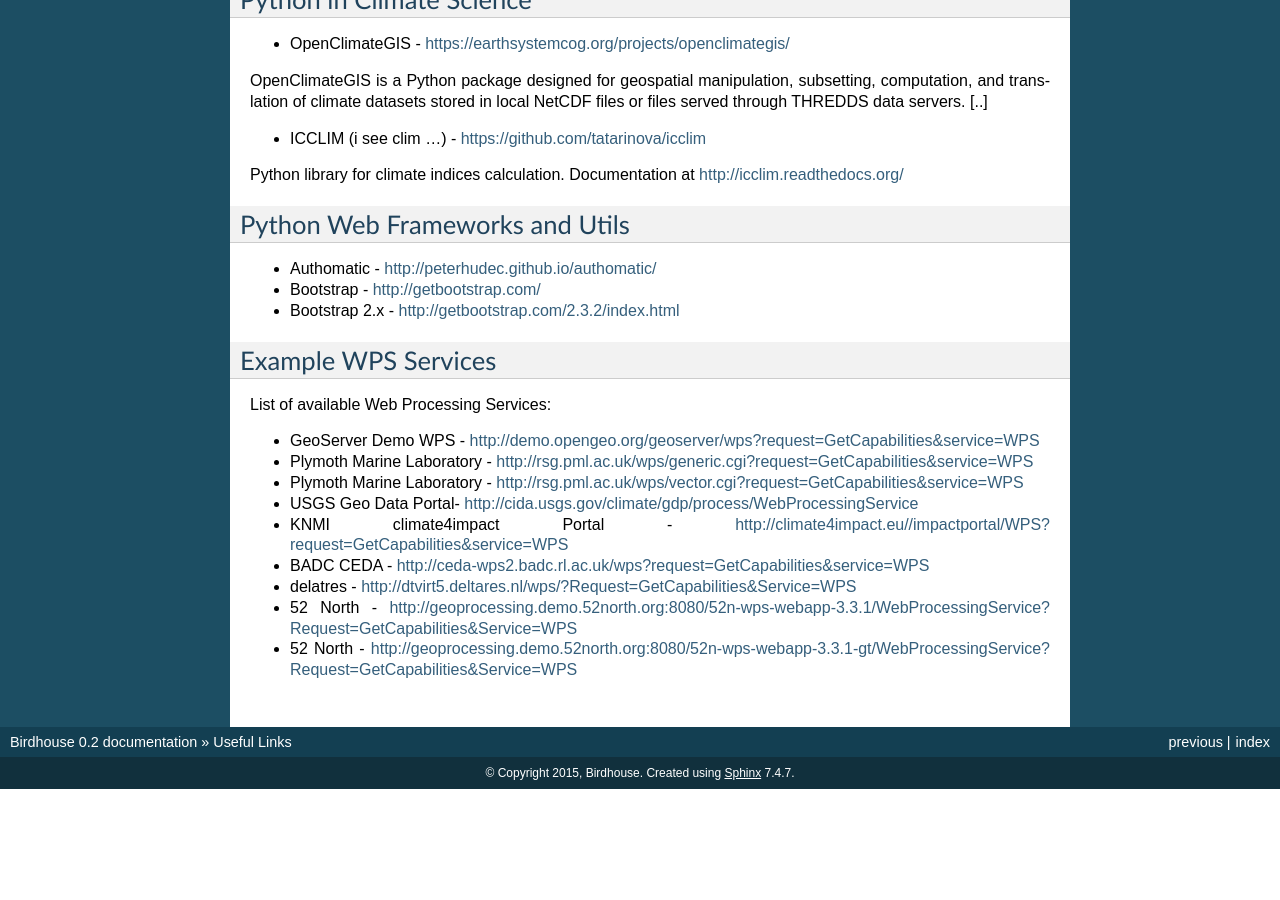
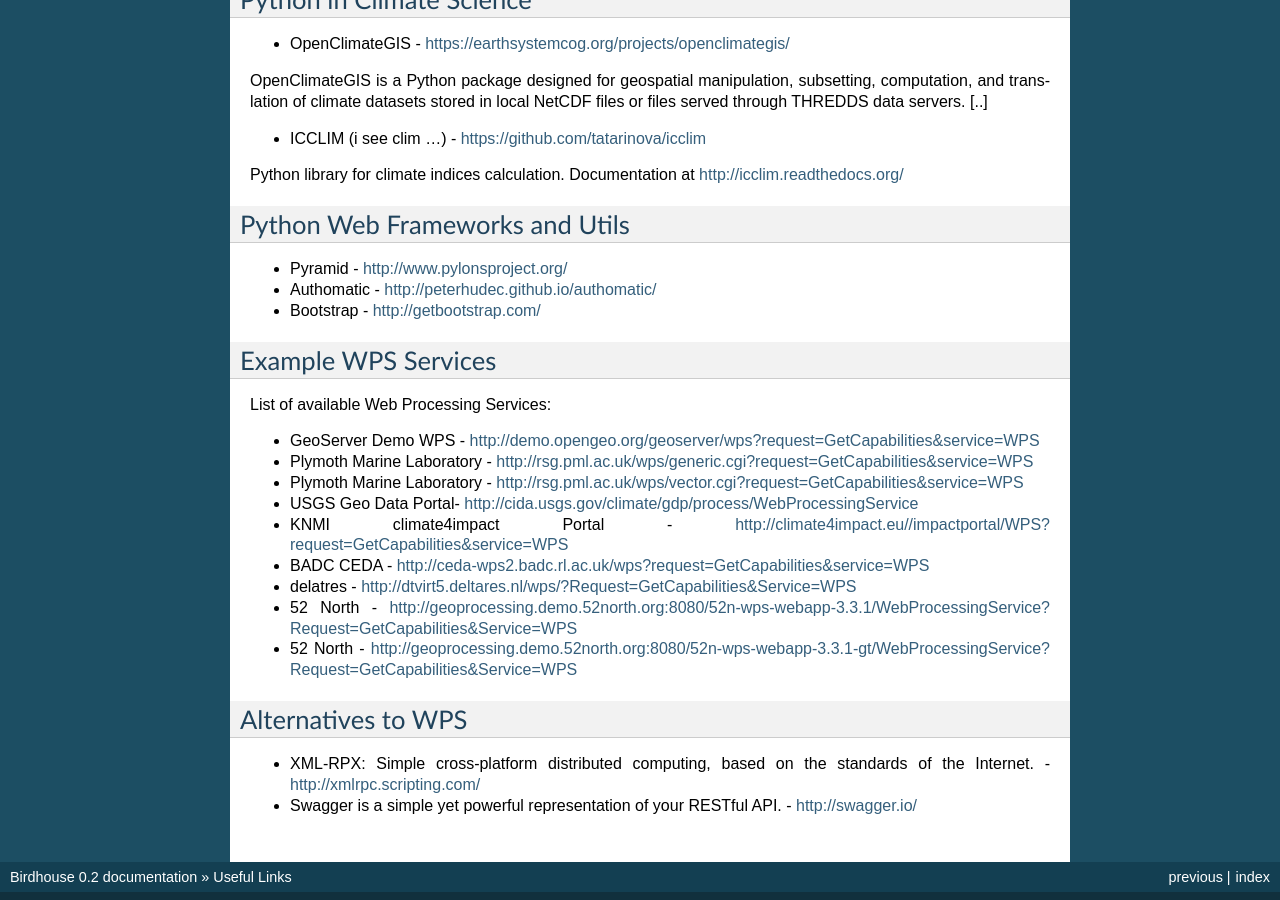
Before and after one commit to bird-house/birdhouse-docs, a Sphinx documentation site: the page built from docs/source/appendix.rst, in a window 1280 px wide and 900 px high, scrolled down 1917 px. Built offline with Sphinx 7.4.7, drawn with Linux system fonts in a browser that asks for light colours; before the commit the page ends 2706 px from its top, so only the background shows below that.

Commit message:
added swagger and xml-rpc links in appendix

```diff
--- a/docs/source/appendix.rst
+++ b/docs/source/appendix.rst
@@ -118,9 +118,9 @@
 Python Web Frameworks and Utils
 ===============================
 
+* Pyramid - http://www.pylonsproject.org/
 * Authomatic - http://peterhudec.github.io/authomatic/
 * Bootstrap - http://getbootstrap.com/
-* Bootstrap 2.x - http://getbootstrap.com/2.3.2/index.html
 
 Example WPS Services
 ====================
@@ -136,3 +136,9 @@
 * delatres - http://dtvirt5.deltares.nl/wps/?Request=GetCapabilities&Service=WPS
 * 52 North - http://geoprocessing.demo.52north.org:8080/52n-wps-webapp-3.3.1/WebProcessingService?Request=GetCapabilities&Service=WPS
 * 52 North - http://geoprocessing.demo.52north.org:8080/52n-wps-webapp-3.3.1-gt/WebProcessingService?Request=GetCapabilities&Service=WPS
+
+Alternatives to WPS
+===================
+
+* XML-RPX: Simple cross-platform distributed computing, based on the standards of the Internet. - http://xmlrpc.scripting.com/
+* Swagger is a simple yet powerful representation of your RESTful API.  - http://swagger.io/
```
